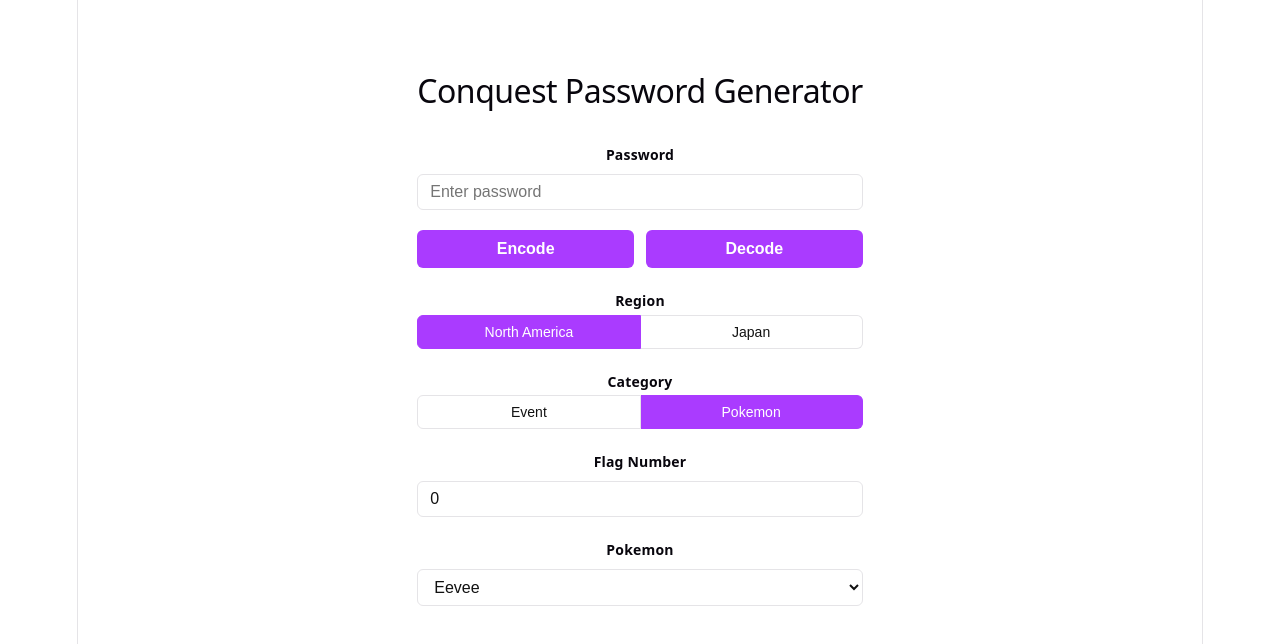
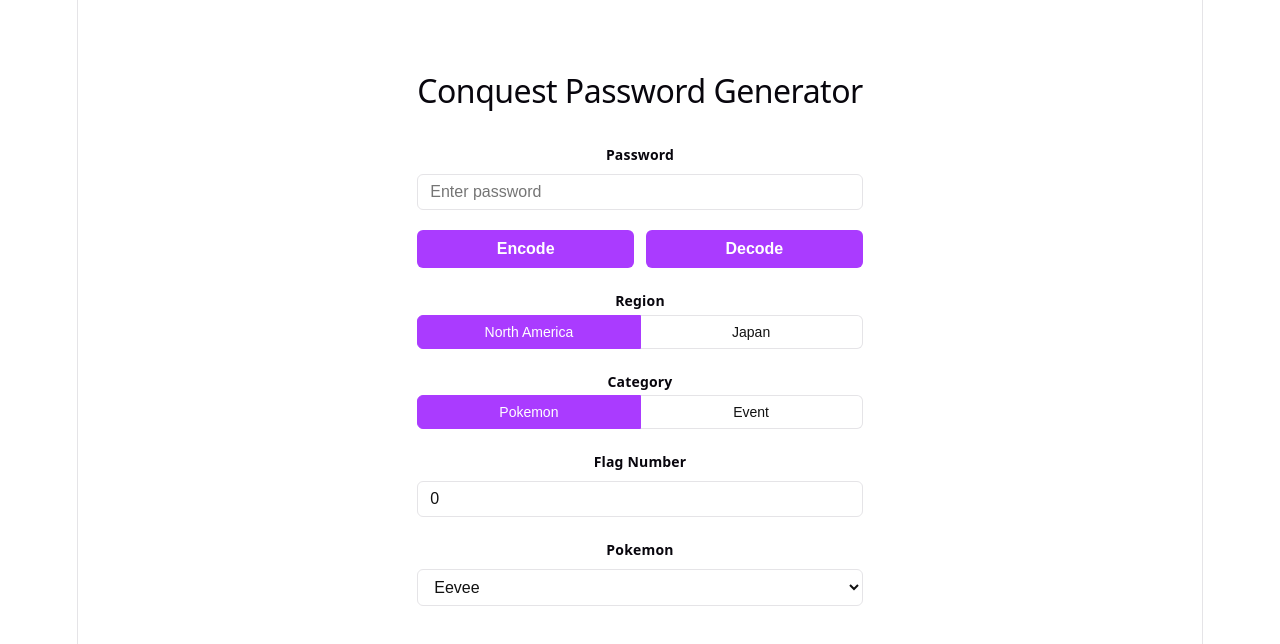
Before and after one commit to ScottWegley/ConquestPasswordGen, a React (Vite) app: page / in a window 1280 px wide. Shown: the top 644 px of the page. Built offline with nearby package versions, Linux system fonts and the light colour scheme.

Commit message:
button reorder to match default values

```diff
--- a/src/App.tsx
+++ b/src/App.tsx
@@ -55,16 +55,16 @@ function App() {
           <legend>Category</legend>
           <div className="toggle-group">
             <button
+              className={category === 'pokemon' ? 'active' : ''}
+              onClick={() => setCategory('pokemon')}
+            >
+              Pokemon
+            </button>
+            <button
               className={category === 'event' ? 'active' : ''}
               onClick={() => setCategory('event')}
             >
               Event
-            </button>
-            <button
-              className={category === 'pokemon' ? 'active' : ''}
-              onClick={() => setCategory('pokemon')}
-            >
-              Pokemon
             </button>
           </div>
         </fieldset>
```
